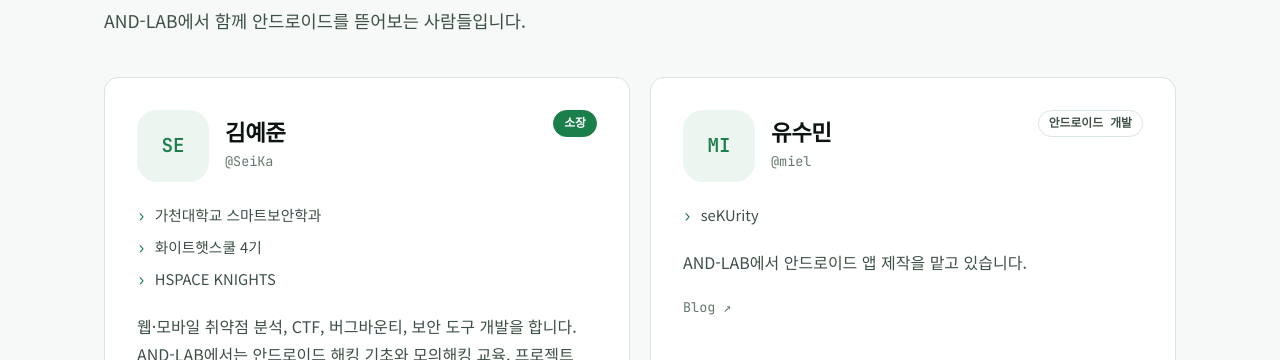
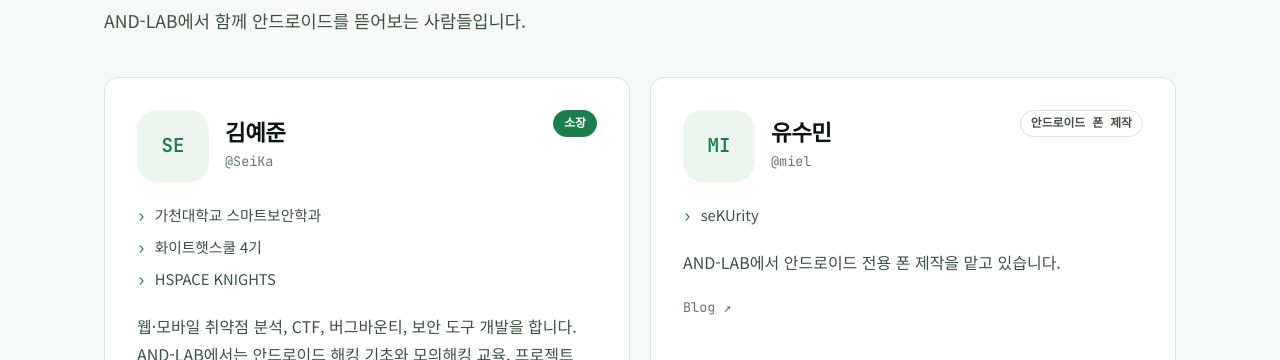
Before and after one commit to WTCYJ/and-lab, a Jekyll site: the page built from team.html, in a window 1280 px wide and 1341 px high. Shown: the part 230-590 px from the top of the window. Built offline with Jekyll 4.4.1, drawn with Linux system fonts in a browser that asks for light colours.

Commit message:
miel 역할: 안드로이드 전용 폰 제작

```diff
--- a/_data/members.yml
+++ b/_data/members.yml
@@ -52,11 +52,11 @@
 - key: miel
   name: 유수민
   handle: miel
-  role: 안드로이드 개발
+  role: 안드로이드 폰 제작
   affiliations:
     - seKUrity
   areas: []
-  bio: AND-LAB에서 안드로이드 앱 제작을 맡고 있습니다.
+  bio: AND-LAB에서 안드로이드 전용 폰 제작을 맡고 있습니다.
   github: ""
   blog: https://miel02.site/
   email: ""
```
